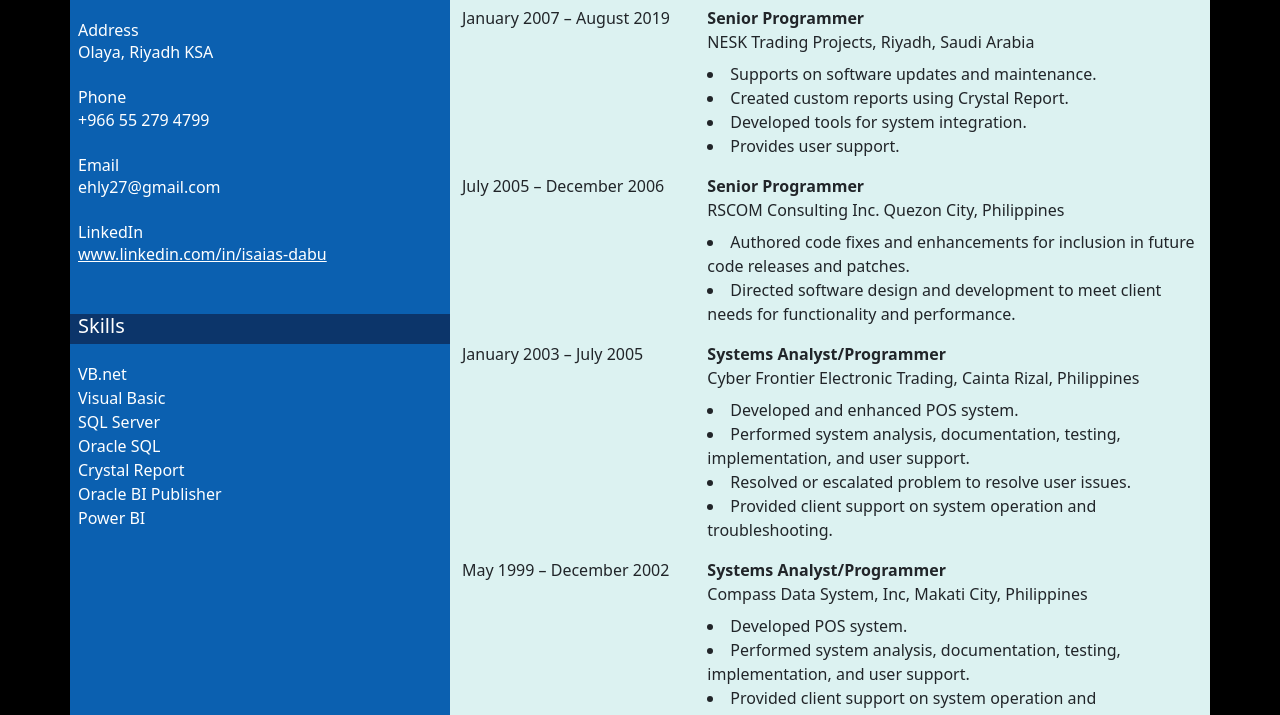
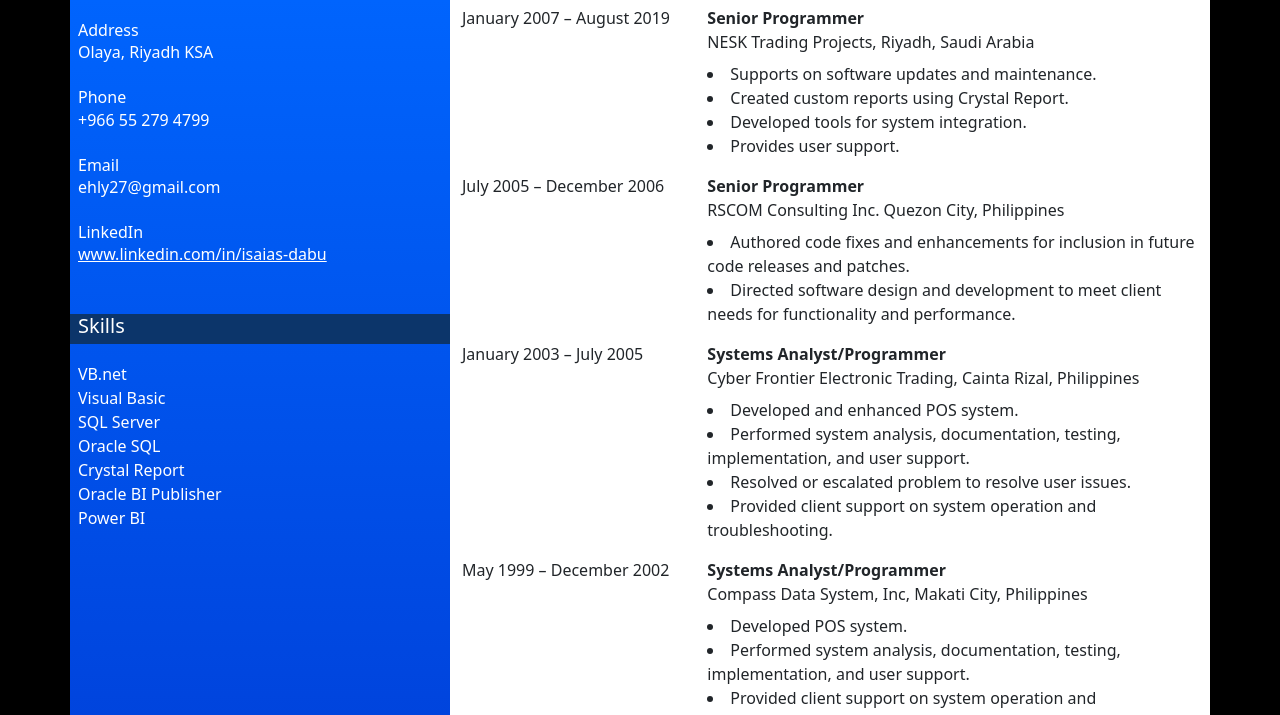
Before and after one commit to ehly27/html_cv, a plain HTML site: page index.html in a window 1280 px wide. Shown: the part 332-1047 px from the top of the page. Drawn offline with nearby package versions, Linux system fonts and the light colour scheme.

Commit message:
Add files via upload

```diff
--- a/style.css
+++ b/style.css
@@ -22,12 +22,13 @@ a{
 }
 
 .colbootgrid1{
-    background-color: #0B60B0;
+    /*background-color: #0B60B0;*/
+    background: linear-gradient(to bottom, #0066ff 20%, #0033cc 100%);
     color: white;
 }
 
 .colbootgrid2{
-    background-color: #DCF2F1;
+    background-color: white;
     /*color: white;*/
 }
 
```
